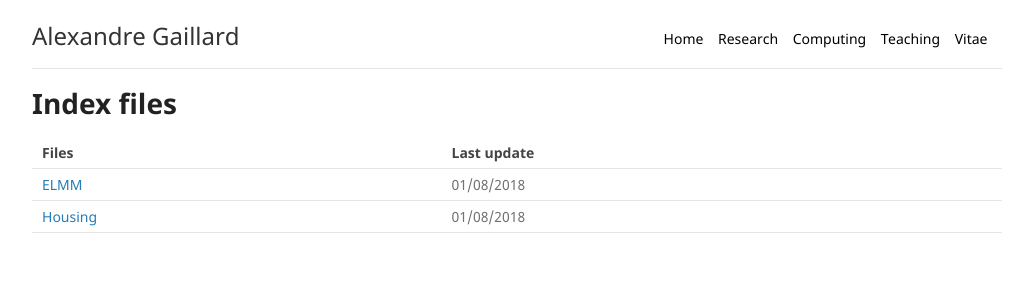
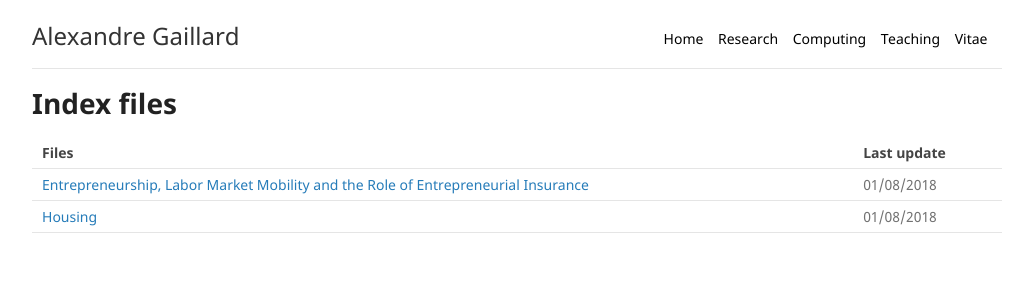
Before and after one commit to AGaillardTSE/AGaillardTSE.github.io, a Jekyll site: the page built from projects/index.md, in a window 1280 px wide. Shown: the top 300 px of the page, without its empty margins (123-1156 px from the left). Built offline with Jekyll 4.4.1, drawn with Linux system fonts in a browser that asks for light colours; our own code applies the rules of GitHub Pages for plain Markdown files.

Commit message:
Update index.md

```diff
--- a/projects/index.md
+++ b/projects/index.md
@@ -6,5 +6,5 @@ layout: page
 
 | Files       |  Last update |
 |:-------------|:------------------|
-| [ELMM](./ELMM/)           | 01/08/2018 |
+| [Entrepreneurship, Labor Market Mobility and the Role of Entrepreneurial Insurance](./ELMM/)           | 01/08/2018 |
 | [Housing](./HOUSING_notes/) | 01/08/2018 |
```
